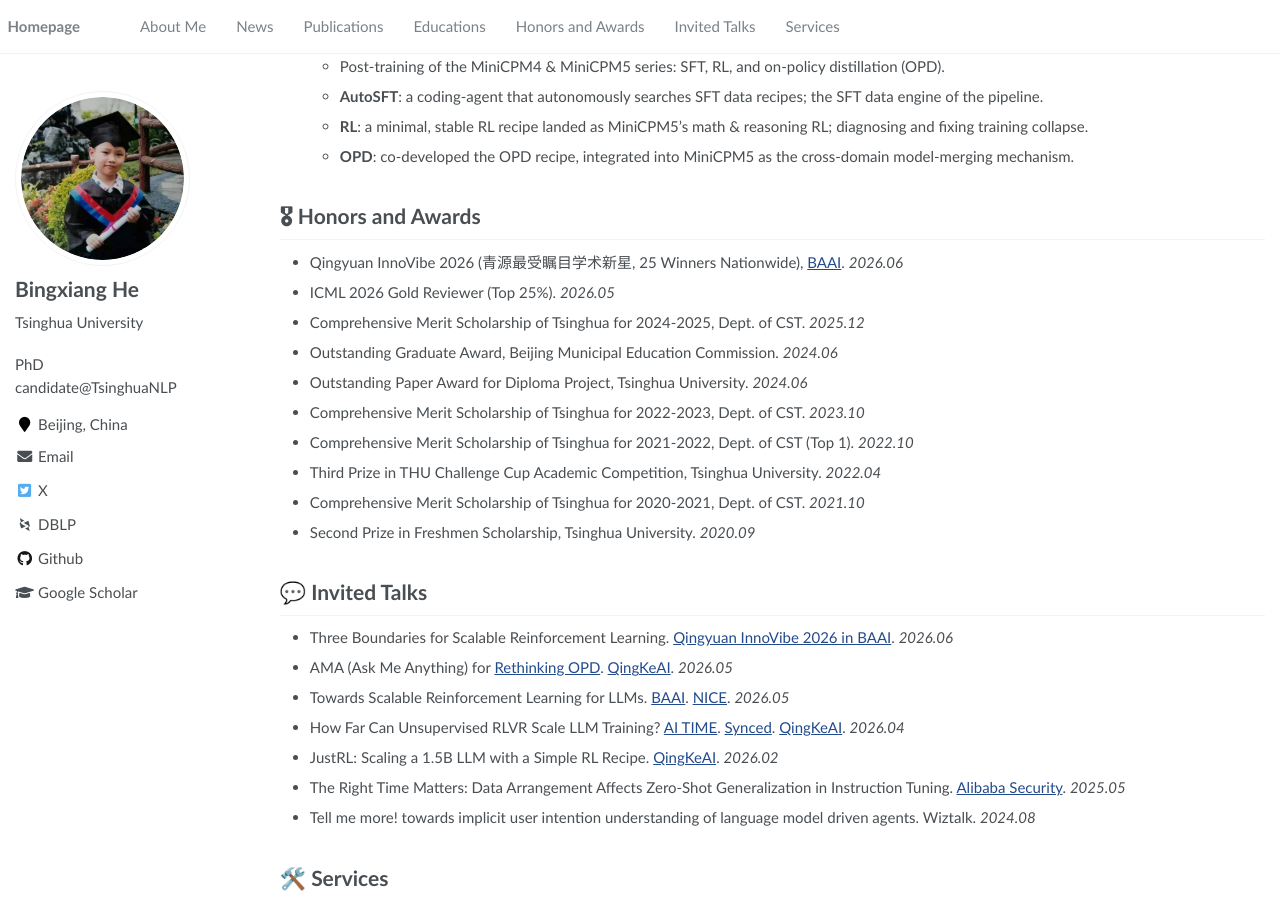
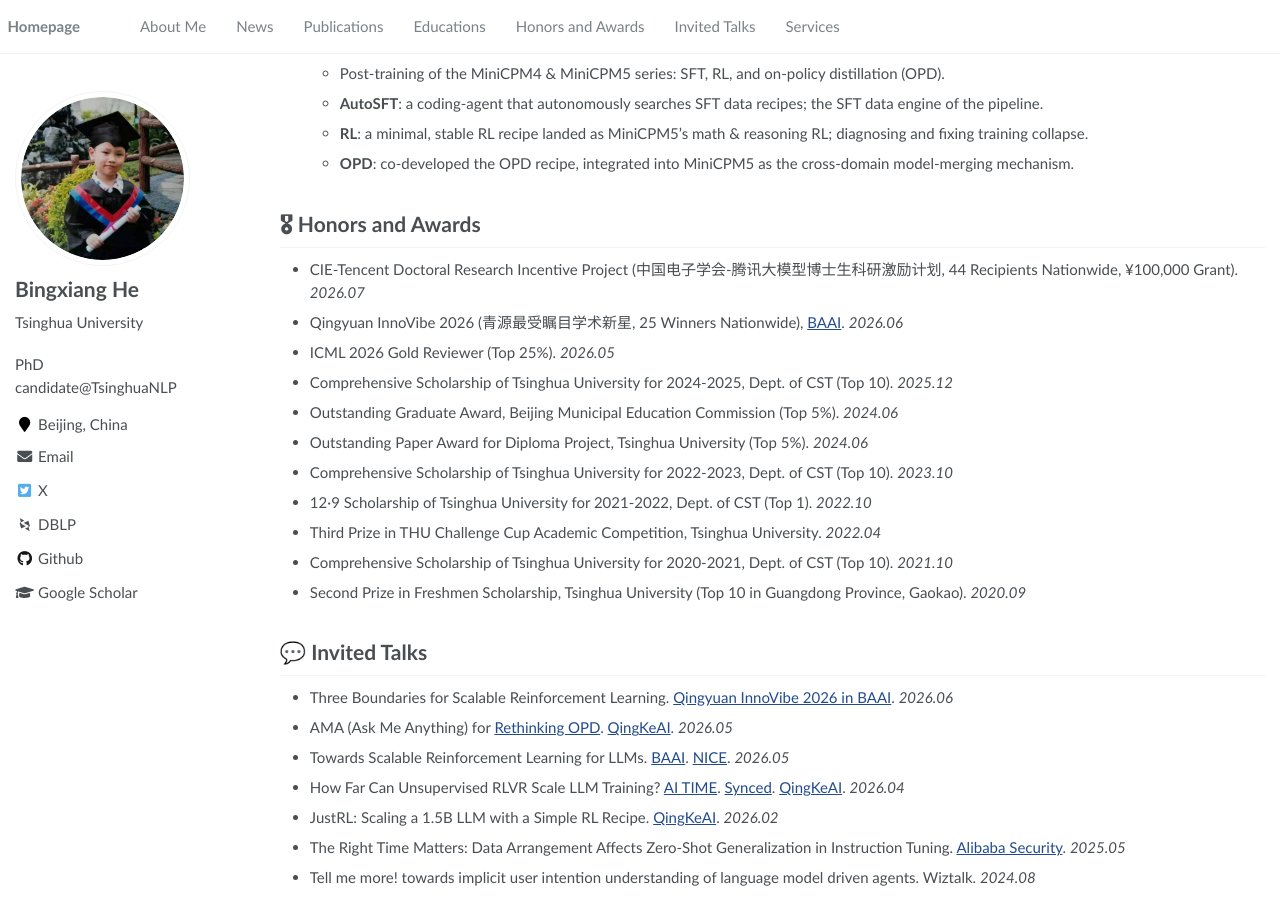
Before and after one commit to HBX-hbx/hbx-hbx.github.io, a Jekyll site: the page built from _pages/about.md, in a window 1280 px wide and 900 px high, scrolled down 3032 px. Built offline with Jekyll 4.4.1, drawn with Linux system fonts in a browser that asks for light colours; some web fonts are replaced; some of the changed text lies outside the part shown.

Commit message:
update cv

```diff
--- a/_pages/about.md
+++ b/_pages/about.md
@@ -19,7 +19,7 @@ redirect_from:
 
 # 👋 About Me
 
-Hi! I am a second-year PhD student at [Tsinghua University](https://www.tsinghua.edu.cn/), majoring in Computer Science and Technology. I am a member of [THUNLP](http://nlp.csai.tsinghua.edu.cn/), advised by [Prof. Zhiyuan Liu](http://nlp.csai.tsinghua.edu.cn/~lzy/). I received my bachelor's degree with honors from [Tsinghua University](https://www.tsinghua.edu.cn/) in June 2024. My research interests lie in natural language processing, with a focus on alignment, reinforcement learning, and self-evolving language models, including both benchmark construction and method development.
+Hi! I am a second-year PhD student at [Tsinghua University](https://www.tsinghua.edu.cn/), majoring in Computer Science and Technology. I am a member of [THUNLP](http://nlp.csai.tsinghua.edu.cn/), advised by [Prof. Zhiyuan Liu](http://nlp.csai.tsinghua.edu.cn/~lzy/). I received my bachelor's degree with honors from [Tsinghua University](https://www.tsinghua.edu.cn/) in June 2024. My research interests lie in natural language processing, with a focus on alignment, reinforcement learning, and self-evolving language models.
 <!-- <a href='https://scholar.google.com/citations?user=mb36VikAAAAJ'><img src="https://img.shields.io/endpoint?url=https%3A%2F%2Fscholar.google.com%2Fcitations%3Fuser%3Dmb36VikAAAAJ&logo=Google%20Scholar&labelColor=f6f6f6&color=9cf&style=flat&label=citations"></a> -->
 
 <!-- My research interest includes neural machine translation and computer vision. I have published more than 100 papers at the top international AI conferences with total <a href='https://scholar.google.com/citations?user=DhtAFkwAAAAJ'>google scholar citations <strong><span id='total_cit'>260000+</span></strong></a> (You can also use google scholar badge <a href='https://scholar.google.com/citations?user=DhtAFkwAAAAJ'><img src="https://img.shields.io/endpoint?url={{ url | url_encode }}&logo=Google%20Scholar&labelColor=f6f6f6&color=9cf&style=flat&label=citations"></a>). -->
@@ -27,6 +27,7 @@ Hi! I am a second-year PhD student at [Tsinghua University](https://www.tsinghua
 <span class='anchor' id='news'></span>
 
 # 🌟 News
+- *2026.07*: &nbsp;🎉 Selected for the CIE-Tencent Doctoral Research Incentive Project (44 recipients nationwide)!
 - *2026.06*: &nbsp;🎉 Honored to be one of Qingyuan InnoVibe 2026's Most Promising Rising Academic Stars!
 - *2026.06*: &nbsp;🔥 [NatureBench](https://arxiv.org/pdf/2606.24530) released at arXiv [[GitHub]](https://github.com/FrontisAI/NatureBench) [[Leaderboard]](https://frontisai.github.io/NatureBench)
 - *2026.05*: &nbsp;🔥 [Rethinking OPD](https://arxiv.org/pdf/2604.13016) accepted by ICML 2026 FoGen Workshop, see you in Seoul! BTW metrics are merged into [veRL](https://github.com/verl-project/verl/pull/6469).
@@ -150,16 +151,17 @@ Hi! I am a second-year PhD student at [Tsinghua University](https://www.tsinghua
 <span class='anchor' id='honors-and-awards'></span>
 
 # 🎖 Honors and Awards
+* CIE-Tencent Doctoral Research Incentive Project (中国电子学会-腾讯大模型博士生科研激励计划, 44 Recipients Nationwide, ¥100,000 Grant). *2026.07*
 * Qingyuan InnoVibe 2026 (青源最受瞩目学术新星, 25 Winners Nationwide), [BAAI](https://mp.weixin.qq.com/s/VwzvuyToY79B2DtWmenjVQ). *2026.06*
 * ICML 2026 Gold Reviewer (Top 25%). *2026.05*
-* Comprehensive Merit Scholarship of Tsinghua for 2024-2025, Dept. of CST. *2025.12*
-* Outstanding Graduate Award, Beijing Municipal Education Commission. *2024.06*
-* Outstanding Paper Award for Diploma Project, Tsinghua University. *2024.06*
-* Comprehensive Merit Scholarship of Tsinghua for 2022-2023, Dept. of CST. *2023.10*
-* Comprehensive Merit Scholarship of Tsinghua for 2021-2022, Dept. of CST (Top 1). *2022.10*
+* Comprehensive Scholarship of Tsinghua University for 2024-2025, Dept. of CST (Top 10). *2025.12*
+* Outstanding Graduate Award, Beijing Municipal Education Commission (Top 5%). *2024.06*
+* Outstanding Paper Award for Diploma Project, Tsinghua University (Top 5%). *2024.06*
+* Comprehensive Scholarship of Tsinghua University for 2022-2023, Dept. of CST (Top 10). *2023.10*
+* 12·9 Scholarship of Tsinghua University for 2021-2022, Dept. of CST (Top 1). *2022.10*
 * Third Prize in THU Challenge Cup Academic Competition, Tsinghua University. *2022.04*
-* Comprehensive Merit Scholarship of Tsinghua for 2020-2021, Dept. of CST. *2021.10*
-* Second Prize in Freshmen Scholarship, Tsinghua University. *2020.09*
+* Comprehensive Scholarship of Tsinghua University for 2020-2021, Dept. of CST (Top 10). *2021.10*
+* Second Prize in Freshmen Scholarship, Tsinghua University (Top 10 in Guangdong Province, Gaokao). *2020.09*
 
 <span class='anchor' id='invited-talks'></span>
 
```
